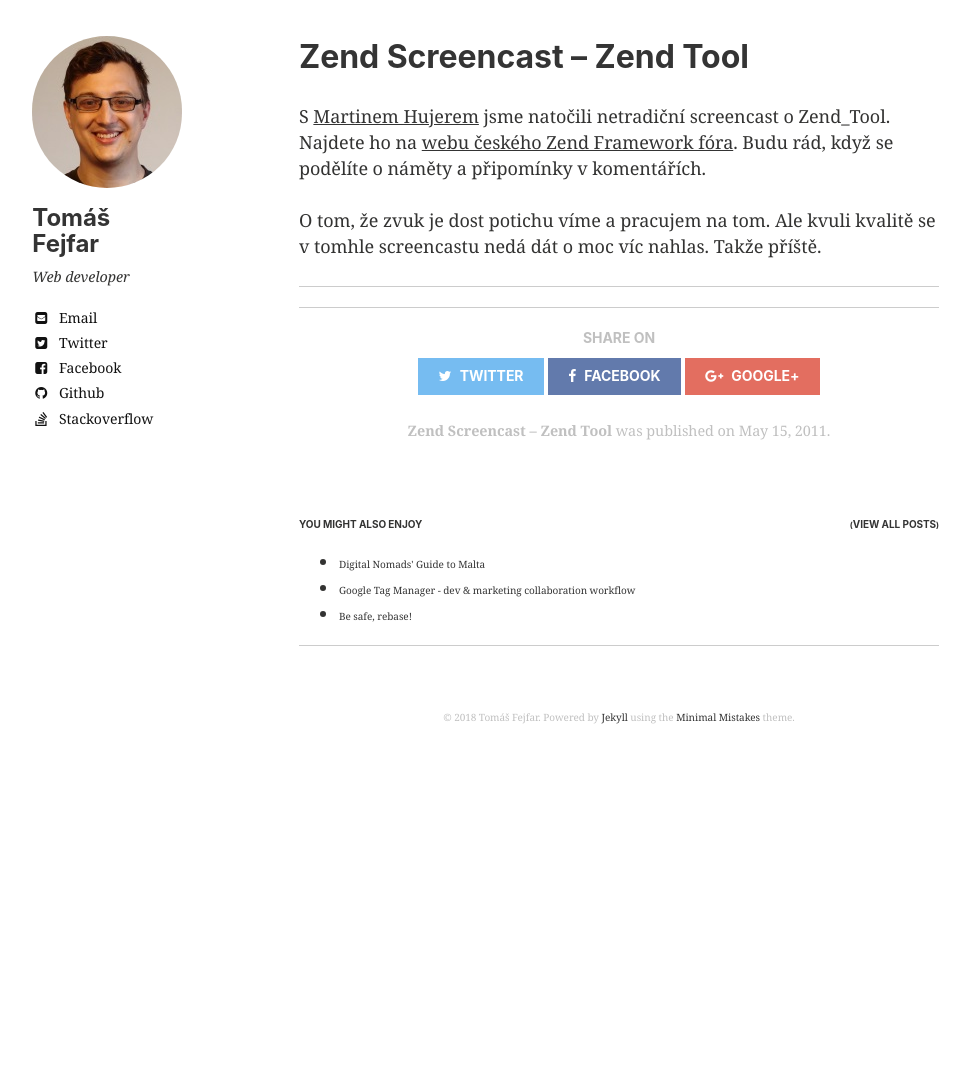
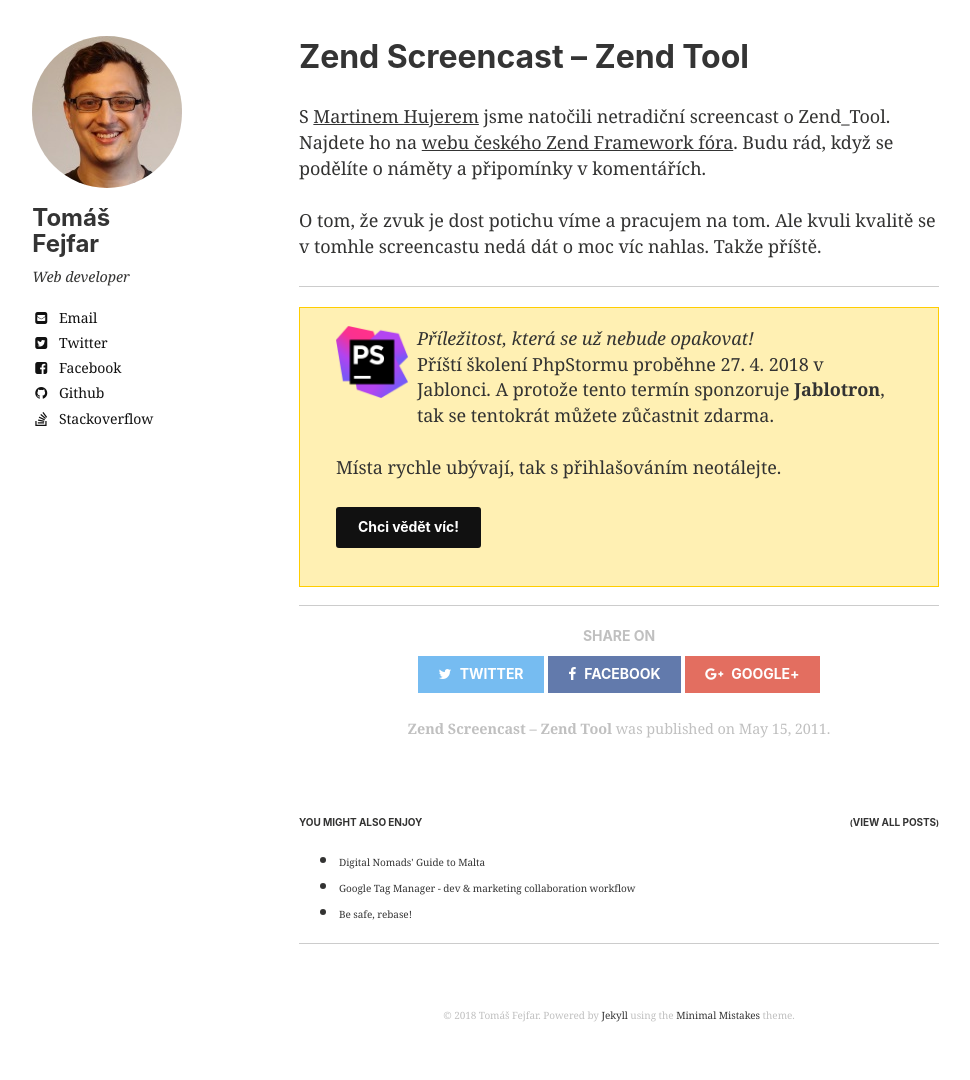
Before and after one commit to tomasfejfar/blog, a Jekyll site: the page built from _posts/2011-05-16-zend-screencast-%e2%80%93-zend-tool.md, in a window 1280 px wide. Shown: the whole page, without its empty margins (21-991 px from the left). Built offline with Jekyll 4.4.1, drawn with Linux system fonts in a browser that asks for light colours; nearby versions of some CDN libraries; comment, search, counter and statistics services are not loaded; before the commit the page ends 900 px from its top, so only the background shows below that.

Commit message:
Enable banner

```diff
--- a/_includes/_footer-banner.html
+++ b/_includes/_footer-banner.html
@@ -1,4 +1,4 @@
-<!--<style>
+<style>
 	.footer-div {
 		background: #fff0b3;
 		border: 1px solid #ffcd00;
@@ -14,9 +14,7 @@
 
 <div class="footer-div">
 	<img src="/images/phpstorm.png">
-	<p>Přestaňte dělat zbytečné chyby z nepozornosti a plýtvat časem. <strong>Naučte se efektivně využívat PhpStorm.</strong></p>
-	<p>Přijďte na školení, které se koná 25. ledna. </p>
-	<a href="https://pehapkari.cz/vzdelavej-se/#ovladni-phpstorm-ndash-od-zakladu-po-profi-tipy"
-		 class="btn btn-primary">Chci vědět víc!</a>
+	<p><em>Příležitost, která se už nebude opakovat!</em><br>Příští školení PhpStormu proběhne 27. 4. 2018 v Jablonci. A protože tento termín sponzoruje <strong>Jablotron</strong>, tak se tentokrát můžete zůčastnit zdarma. </p>
+	<p>Místa rychle ubývají, tak s přihlašováním neotálejte. </p>
+	<a href="https://www.tomasfejfar.cz/skoleni/phpstorm/" class="btn btn-primary">Chci vědět víc!</a>
 </div>
--->
```
